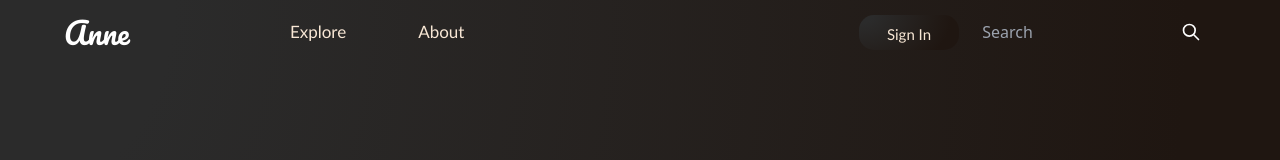
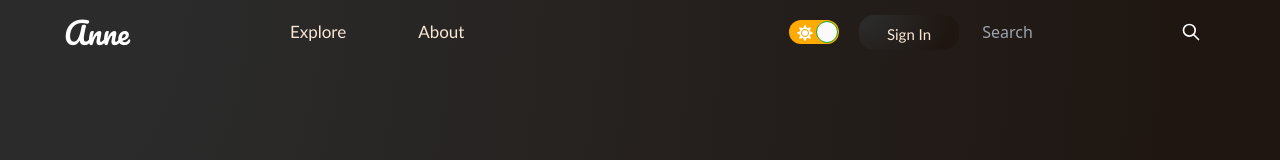
Before and after one commit to souris-dev/de-lib-anne-react, a React (Vite) app: page / in a window 1280 px wide. Shown: the top 160 px of the page. Built offline with nearby package versions, Linux system fonts and the light colour scheme; a web font is replaced by a local one.

Commit message:
Added dark theme toggle

```diff
--- a/package.json
+++ b/package.json
@@ -20,7 +20,8 @@
     "react-lottie": "^1.2.3",
     "react-rating": "^2.0.5",
     "react-reveal": "^1.2.2",
-    "react-router-dom": "^6.0.0"
+    "react-router-dom": "^6.0.0",
+    "react-toggle": "^4.1.2"
   },
   "devDependencies": {
     "@vitejs/plugin-react": "^1.0.0",
--- a/src/ThemeProvider.jsx
+++ b/src/ThemeProvider.jsx
@@ -1,21 +1,10 @@
-import { createContext, useEffect, useReducer } from "react";
+import { createContext, useEffect, useState } from "react";
 
 const initThemeData = { dark: false };
-export const ThemeContext = createContext(initThemeData);
+export const ThemeContext = createContext();
 
 export function ThemeProvider(props) {
-  const [themeData, dispatchThemeData] = useReducer((currThemeData, action) => {
-    switch (action.switchToTheme) {
-      case "light":
-        return { dark: false };
-      case "dark":
-        return { dark: true };
-      case "toggle":
-        return { dark: !carrThemeData.dark };
-      default:
-        return { dark: true };
-    }
-  }, initThemeData);
+  const [themeData, setThemeData] = useState(initThemeData);
 
   useEffect(() => {
     document.body.style.backgroundColor = themeData.dark
@@ -24,7 +13,7 @@ export function ThemeProvider(props) {
   }, [themeData.dark]);
 
   return (
-    <ThemeContext.Provider value={{ themeData, dispatchThemeData }}>
+    <ThemeContext.Provider value={{ themeData, setThemeData }}>
       {props.children}
     </ThemeContext.Provider>
   );
--- a/src/components/NavbarAndFooter/Navbar.css
+++ b/src/components/NavbarAndFooter/Navbar.css
@@ -185,3 +185,11 @@ body::-webkit-scrollbar-thumb {
   width: 12rem;
   outline: none;
 }
+
+.dark-theme-toggle.react-toggle--checked .react-toggle-track {
+  background-color: #ffaa00;
+}
+
+.dark-theme-toggle.react-toggle--checked:hover:not(.react-toggle--disabled) .react-toggle-track {
+  background-color: #ffc249;
+}
--- a/src/components/NavbarAndFooter/Navbar.jsx
+++ b/src/components/NavbarAndFooter/Navbar.jsx
@@ -2,7 +2,15 @@ import "./Navbar.css";
 import { Link, NavLink, useLocation } from "react-router-dom";
 import { useEffect, useState } from "react";
 
+import "react-toggle/style.css";
+import Toggle from "react-toggle";
+
+import { ThemeContext } from "../../ThemeProvider";
+import { useContext } from "react";
+import { faSun, faMoon } from "@fortawesome/free-solid-svg-icons";
+
 import wave from "../../assets/wave_2.svg";
+import { FontAwesomeIcon } from "@fortawesome/react-fontawesome";
 
 const locationToPageName = (pathname) => {
   if (pathname == "/") {
@@ -24,13 +32,19 @@ export function Navbar() {
     locationToPageName(location.pathname)
   );
 
+  var { themeData: theme, setThemeData: setTheme } = useContext(ThemeContext);
+
   useEffect(() => {
     setCurrPage(locationToPageName(location.pathname));
   }, [location.pathname]);
 
   return (
-    <>
-      <nav className={`topnav w-full z-50 ${currPage == "root" ? "" : "topnav-bg-black"}`}>
+    <div className="relative">
+      <nav
+        className={`topnav w-full z-50 ${
+          currPage == "root" ? "" : "topnav-bg-black"
+        }`}
+      >
         <div className="logo">
           <Link className="active p1" to="/">
             Anne
@@ -52,6 +66,34 @@ export function Navbar() {
             </Link>
           </div>
           <div className="right-buttons">
+            <Toggle
+              defaultChecked={!theme.dark}
+              onChange={() => setTheme({ dark: !theme.dark })}
+              className="dark-theme-toggle"
+              icons={{
+                checked: (
+                  <FontAwesomeIcon
+                    icon={faSun}
+                    color="white"
+                    style={{
+                      marginTop: "-4px",
+                      height: "20px",
+                    }}
+                  />
+                ),
+                unchecked: (
+                  <FontAwesomeIcon
+                    icon={faMoon}
+                    color="white"
+                    style={{
+                      marginTop: "-5px",
+                      paddingRight: "3px",
+                      height: "20px",
+                    }}
+                  />
+                ),
+              }}
+            />
             <Link className="login" to="/signin">
               <i className="fas fa-sign-in-alt"></i> Sign In
             </Link>
@@ -93,6 +135,6 @@ export function Navbar() {
           top: "-5vh",
         }}
       ></div>
-    </>
+    </div>
   );
 }
```
Also changed, not shown: 1 other file (tests, documents, lock files or other folders).
